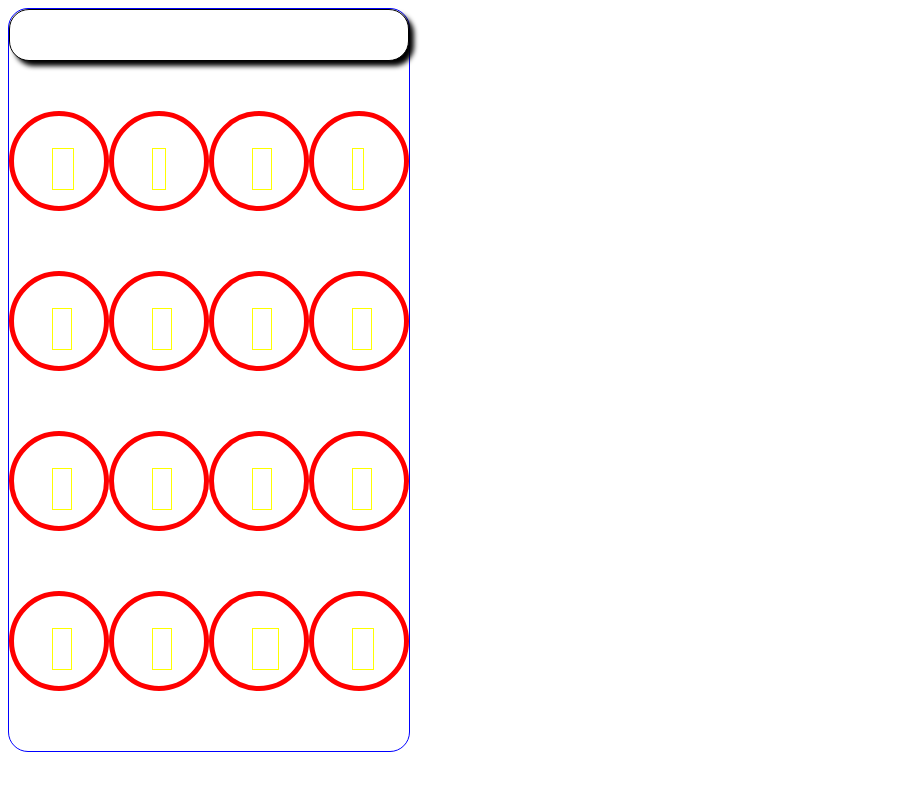
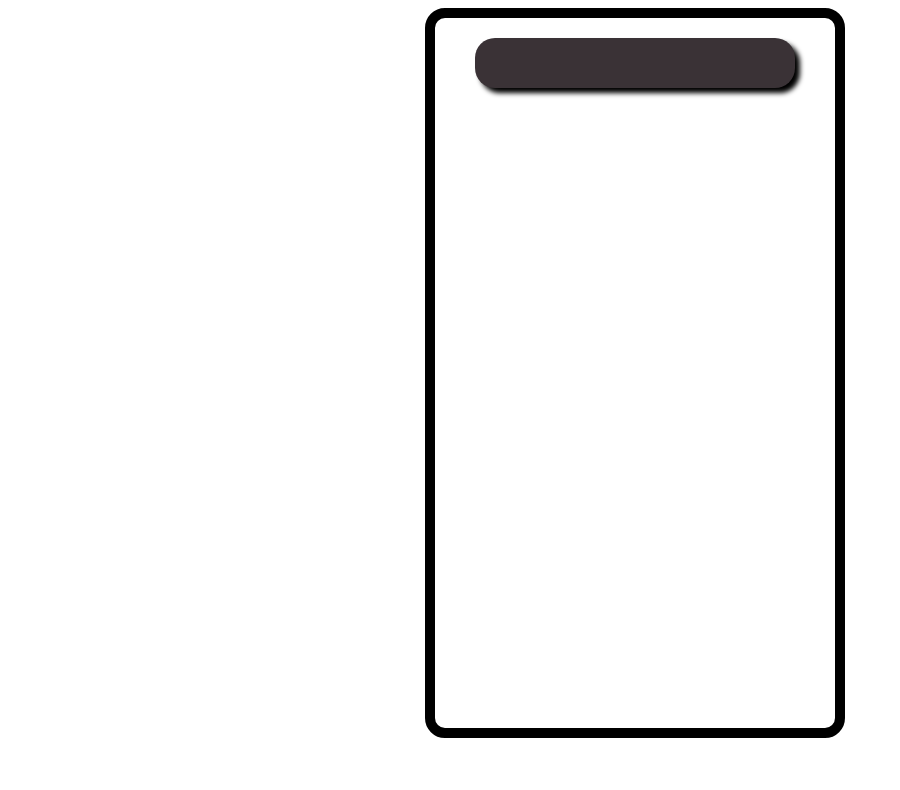
Before and after one commit to smilesr/op-jj-bb-25-calculator, a plain HTML site: page index.html in a window 1280 px wide. Shown: the whole page, without its empty margins (0-900 px from the left). Drawn offline with Linux system fonts and the light colour scheme; a web font is replaced by a local one.

Commit message:
changed background and font again; cleared storage upon equal sign

```diff
--- a/index.html
+++ b/index.html
@@ -7,7 +7,9 @@
     <meta name="viewport" content="width=device-width, initial-scale=1">
     <meta name="description" content="calculator">
     <meta name="author" content="Bob Smiles">
-    <link rel="stylesheet" href="style.css?v=0.13">
+    <link rel="stylesheet" href="style.css?v=0.16">
+ <!--   <link href="https://fonts.googleapis.com/css?family=Ewert|Monoton" rel="stylesheet"> -->
+   <link href="https://fonts.googleapis.com/css?family=Cinzel" rel="stylesheet">
     <title>Calculator</title>
   </head>
   <body>
@@ -48,7 +50,7 @@
       </div>
       <div class="earth"></div>
     </div>
-    <script src="script.js?v=1.35">
+    <script src="script.js?v=1.36">
     </script>
   </body>
 </html>
--- a/script.js
+++ b/script.js
@@ -70,9 +70,10 @@
       var secondValue = parseInt(sessionStorage.getItem('firstNumber'));
       var operationSign = sessionStorage.getItem('sign');
       var answer = calculateIt(firstValue,secondValue,operationSign);
-        var screenDisplay = document.getElementById('digits');
-    screenDisplay.innerHTML = inputValue;
+      var screenDisplay = document.getElementById('digits');
+      screenDisplay.innerHTML = inputValue;
       displayKey(answer);
+      sessionStorage.clear();
     }
     if (regExClear.test(inputValue)){
       console.log('clear');
--- a/style.css
+++ b/style.css
@@ -1,5 +1,5 @@
 @font-face {
-    font-family: constellationFont;
+    /*font-family: constellationFont;*/
     src: url(./quartz974.woff);
 }
 
@@ -9,30 +9,34 @@ html {
 .face {
   min-height: 60vh;
   width: 40rem;
-  border: 0.1rem solid blue;
+  border: 1rem solid black;
   border-radius: 2rem;
   background-image: url("./star.jpg");
   background-size: 100% 100%;
   background-repeat: no-repeat;
+  margin-left: 33%;
 /*   box-shadow: 0 0 0 1px red; */
 }
 
-.container-screen {
+/*.container-screen {
   display: flex;
   flex-direction: row;
   flex-wrap: wrap;
   justify-content: space-between;
+  margin-top: 5rem;
   margin-bottom: 5rem;
   background: white;
   border-top-right-radius: 3rem;
   border-top-left-radius: 3rem;
-}
+  border: 1px solid red;
+}*/
 .container {
   display: flex;
   justify-content: center;
   flex-direction: row;
   flex-wrap: wrap;
   height: 80vh;
+
  /* border: 5px solid blue;*/
 }
 
@@ -43,7 +47,7 @@ html {
   flex: 0 0 50%;
 /*  background-image: url("./smaller-earth.jpg");*/
   border-radius: 5rem;
-  border: 5px solid red;
+ /* border: 5px solid red;*/
 }
 .earth{
 /*  background-image: url("./earth-small.jpg");*/
@@ -52,20 +56,25 @@ html {
   top: 0px;
 }
 .screen {
-  border: 0.1rem solid black;
+  /*border: 0.1rem solid black;*/
   min-height: 5rem;
-  flex-basis: 1200px;
-  flex-grow: 1;
-  flex-shrink: 1;
+ /* flex-basis: 1200px;*/
+ /* flex-grow: 1;*/
+  /*flex-shrink: 1;*/
   box-shadow: 0.5rem 0.5rem 0.5rem black;
-  background: white;
+  /*background: white;*/
+  background:#3A3236;
+    /*background:rgb(133, 139, 171);*/
   /*background: linear-gradient(green,yellow);*/
   border-radius: 2rem;
+  margin-left: 4rem;
+  margin-right: 4rem;
+  margin-top: 2rem;
 }
 
 #digits {
   float: right;
-  color: black;
+  color: rgb(133, 139, 155);
   line-height: 5rem;
   text-align: center;
   font-size: 5rem;
@@ -75,12 +84,15 @@ html {
   z-index: 100;
   position: absolute;
   color: white;
-  font-size: 3.5rem;
-  font-weight: bold;
+  font-size: 4.5rem;
+  /*font-weight: bold;*/
   left: 3.8rem;
   top: 3.2rem;
-  font-family: constellationFont;
-  border: 1px solid yellow;
+  font-family: 'Cinzel', serif;
+/*  font-family: 'Monoton', cursive;
+  font-family: 'Ewert', cursive;*/
+  /*font-family: constellationFont;*/
+ /* border: 1px solid yellow;*/
 
 }
 
```
